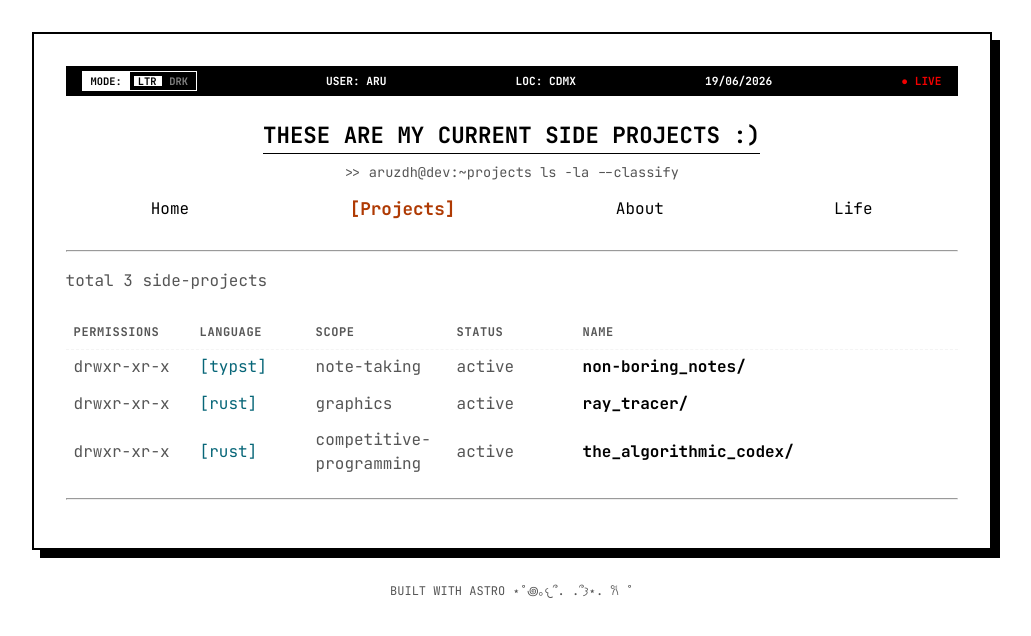
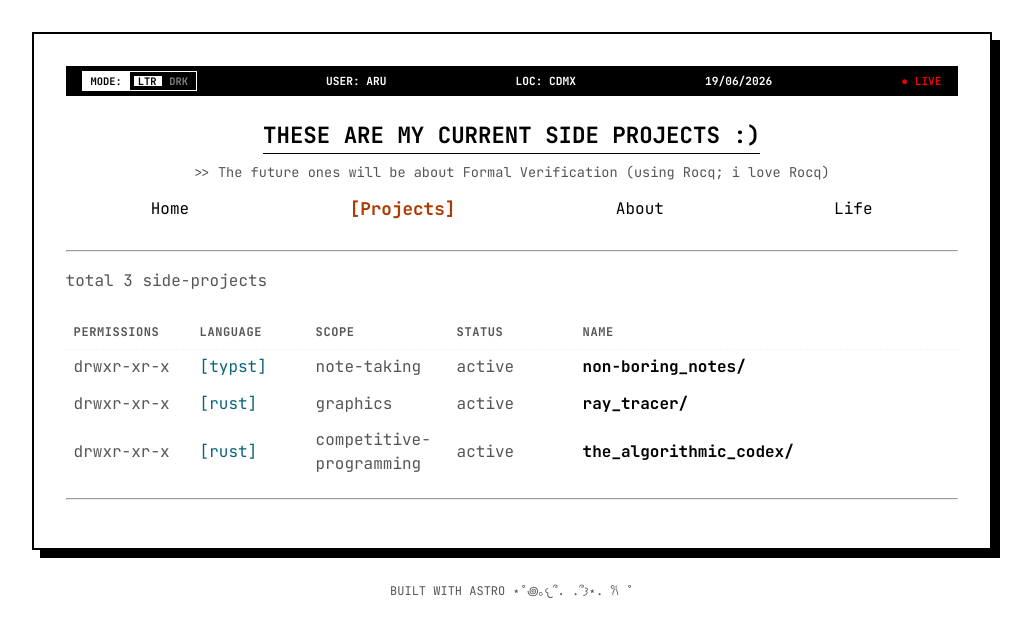
Before and after one commit to aruzdh/personal-website, an Astro site: page /projects in a window 1280 px wide. Shown: the whole page, without its empty margins (138-1169 px from the left). Built offline with nearby package versions, Linux system fonts and the light colour scheme; Astro itself is replaced by a stand-in of ours.

Commit message:
chore: change projects tab subtitle

```diff
--- a/src/pages/projects.astro
+++ b/src/pages/projects.astro
@@ -16,7 +16,7 @@ const getFileMeta = (status: string, keywords: string[], scope: string) => {
 };
 ---
 
-<MainLayout title="These are my current side projects :)" subtitle="aruzdh@dev:~projects ls -la --classify">
+<MainLayout title="These are my current side projects :)" subtitle="The future ones will be about Formal Verification (using Rocq; i love Rocq)">
   <section class="terminal-filesystem">
     <p class="shell-prompt">total {allProjects.length} side-projects</p>
 
```
